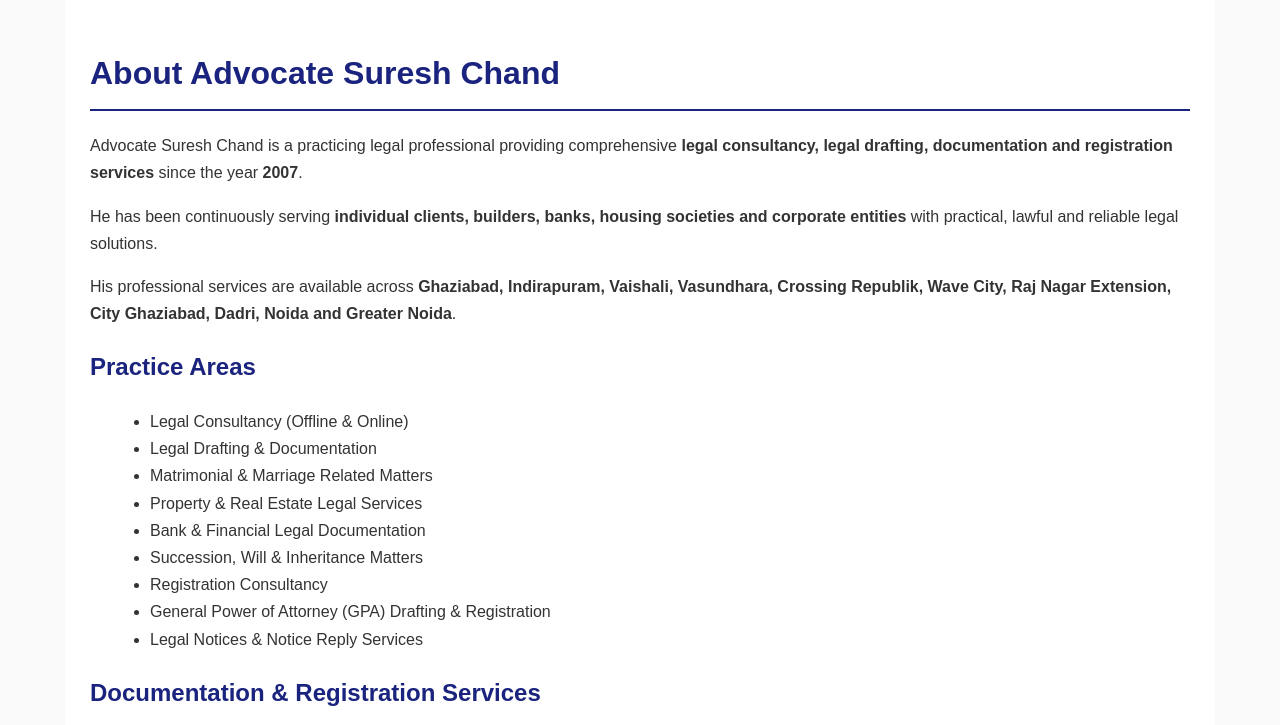
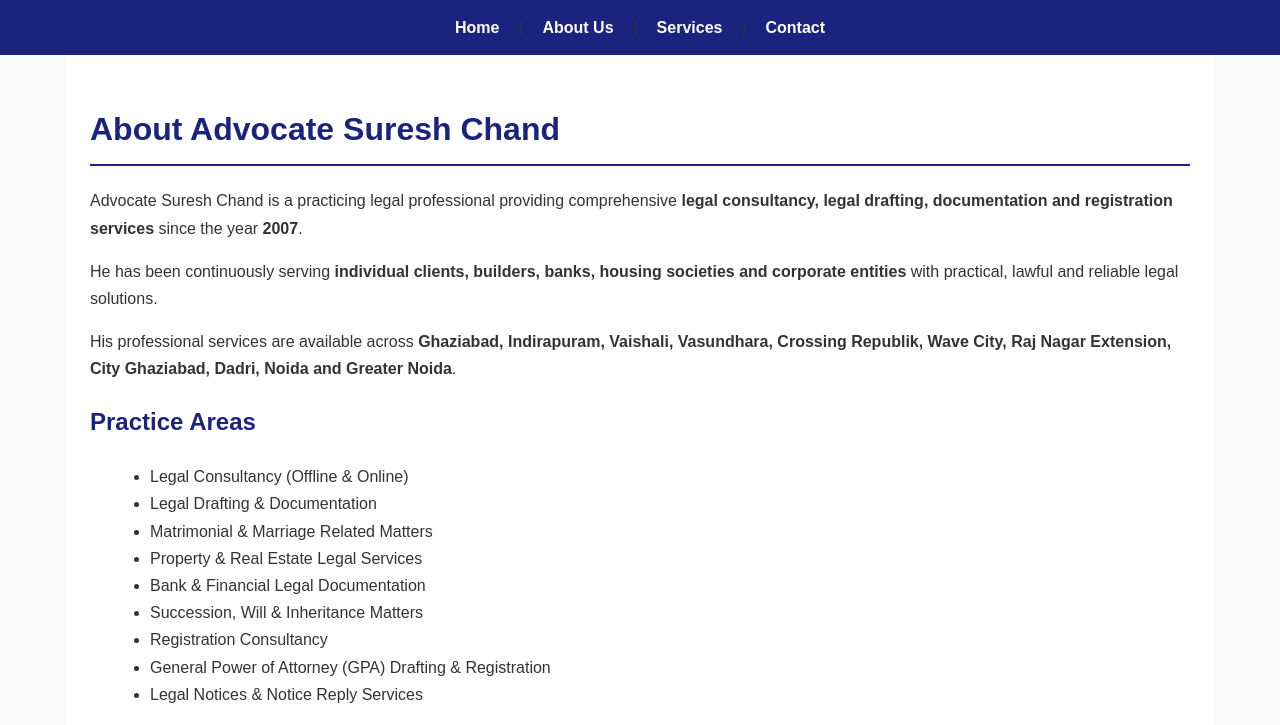
Before and after one commit to advlegaldrafting/sureshchand, a plain HTML site: page about-us.html in a window 1280 px wide. Shown: the top 725 px of the page. Drawn offline with Linux system fonts and the light colour scheme.

Commit message:
Add navigation bar to About Us page

```diff
--- a/about-us.html
+++ b/about-us.html
@@ -52,6 +52,12 @@ footer{
 
 </head>
 <body>
+<nav style="background:#1a237e; padding:14px 0; text-align:center;">
+  <a href="index.html" style="color:#fff; margin:0 15px; text-decoration:none; font-weight:bold;">Home</a> |
+  <a href="about-us.html" style="color:#fff; margin:0 15px; text-decoration:none; font-weight:bold;">About Us</a> |
+  <a href="index.html#services" style="color:#fff; margin:0 15px; text-decoration:none; font-weight:bold;">Services</a> |
+  <a href="index.html#contact" style="color:#fff; margin:0 15px; text-decoration:none; font-weight:bold;">Contact</a>
+</nav>
 
 <div class="container">
 
```
